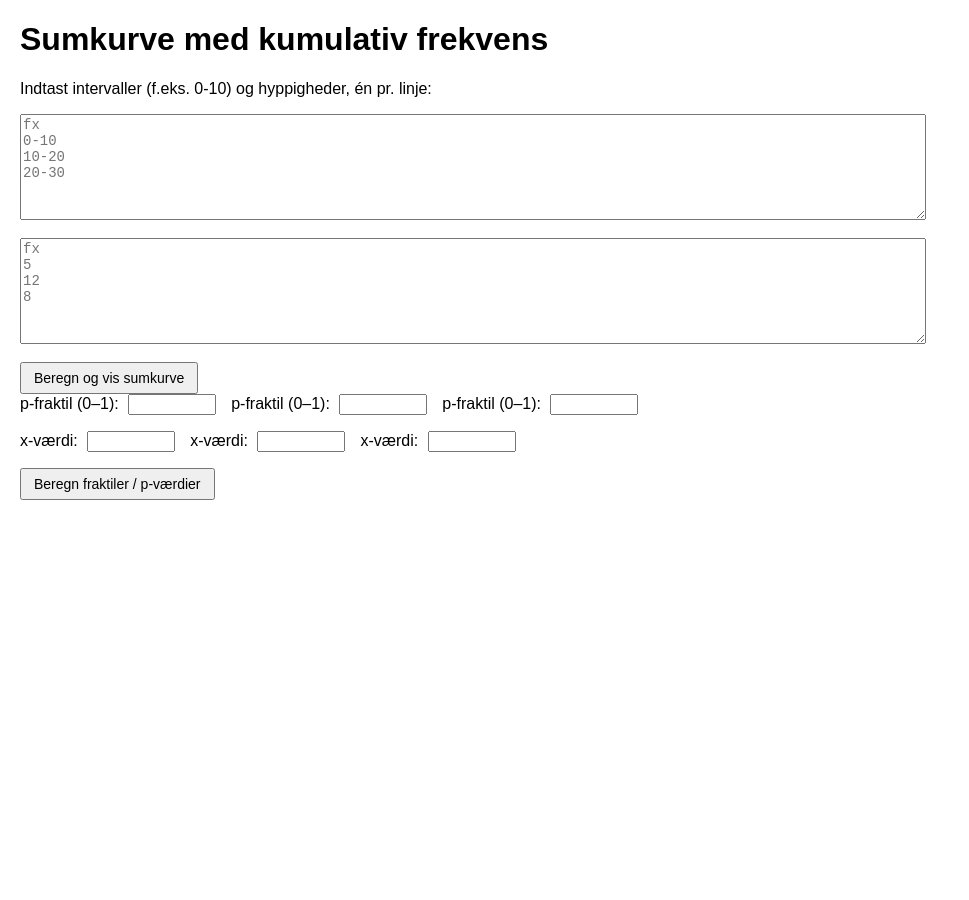
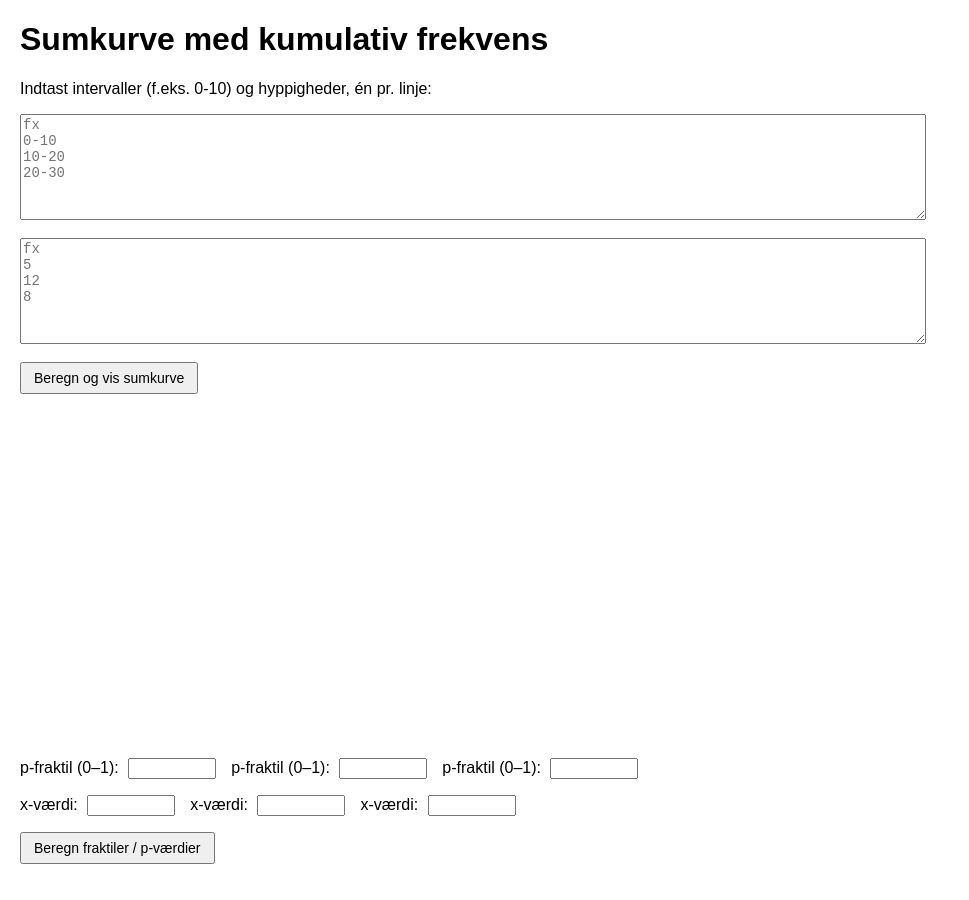
Before and after one commit to jenskaalby/matkem, a Jekyll site: the page matematik/deskstat/grupp_obs.html, which Jekyll copies as it is, in a window 1280 px wide. Shown: the whole page, without its empty margins (0-969 px from the left). Built offline with Jekyll 4.4.1, drawn with Linux system fonts in a browser that asks for light colours.

Commit message:
Update grupp_obs.html

```diff
--- a/matematik/deskstat/grupp_obs.html
+++ b/matematik/deskstat/grupp_obs.html
@@ -37,6 +37,7 @@
       max-width: 100%;
       height: 300px;
       margin-top: 30px;
+      margin-bottom: 30px;
     }
     .flex-row {
       display: flex;
@@ -64,6 +65,11 @@
 
   <button onclick="processData()">Beregn og vis sumkurve</button>
 
+  <div id="results"></div>
+
+  <canvas id="sumkurveCanvas"></canvas>
+
+  <!-- Beregningsfelter og resultater flyttet herunder sumkurven -->
   <div class="flex-row">
     <div>
       <label for="fraktilInput1">p-fraktil (0–1):</label>
@@ -97,10 +103,6 @@
   <button onclick="beregnFraktiler()">Beregn fraktiler / p-værdier</button>
 
   <div id="fraktilResultat" style="margin-top: 1em; font-weight: bold;"></div>
-
-  <div id="results"></div>
-
-  <canvas id="sumkurveCanvas"></canvas>
 
 <script>
 let globalData = {};
```
